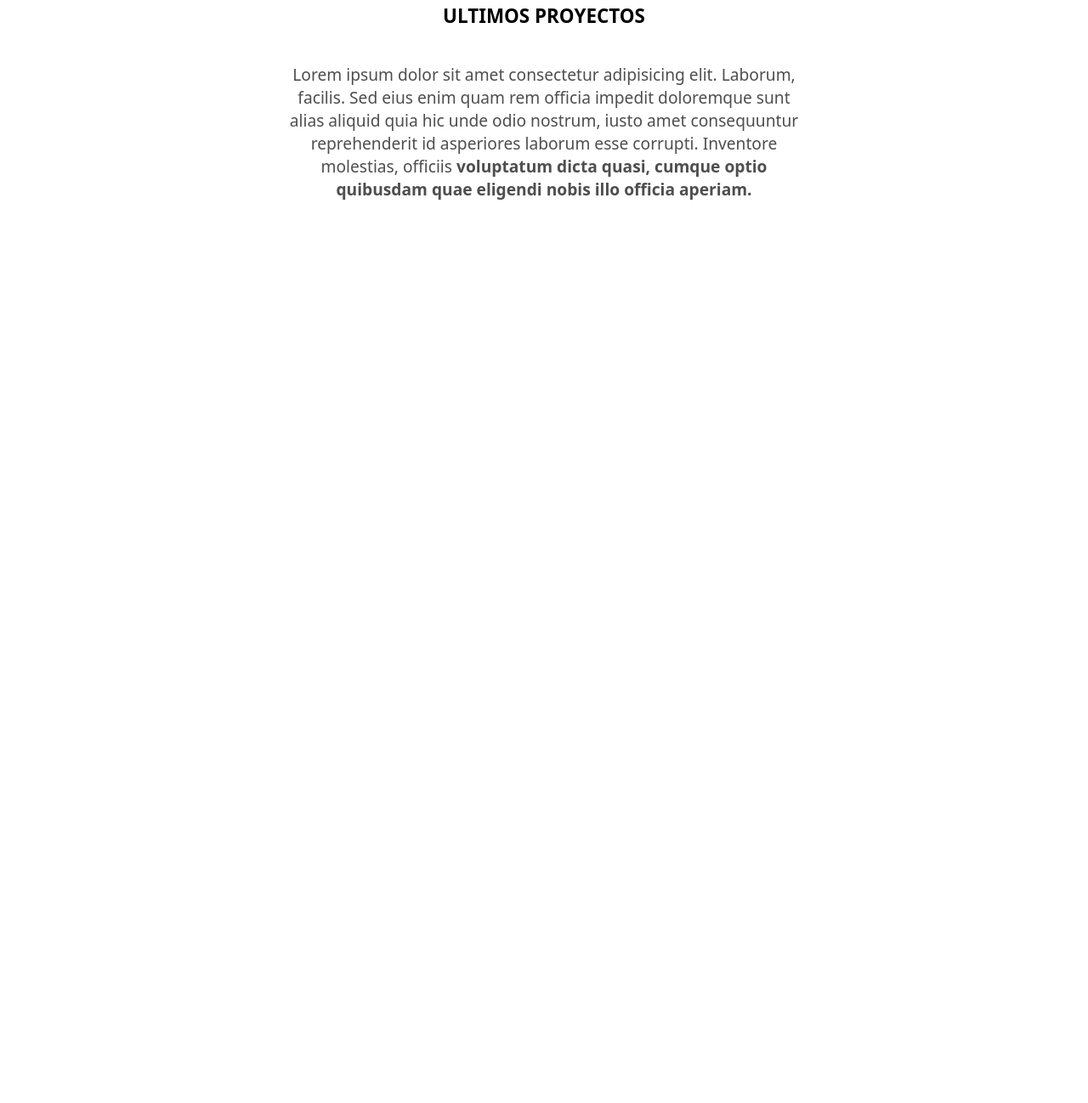
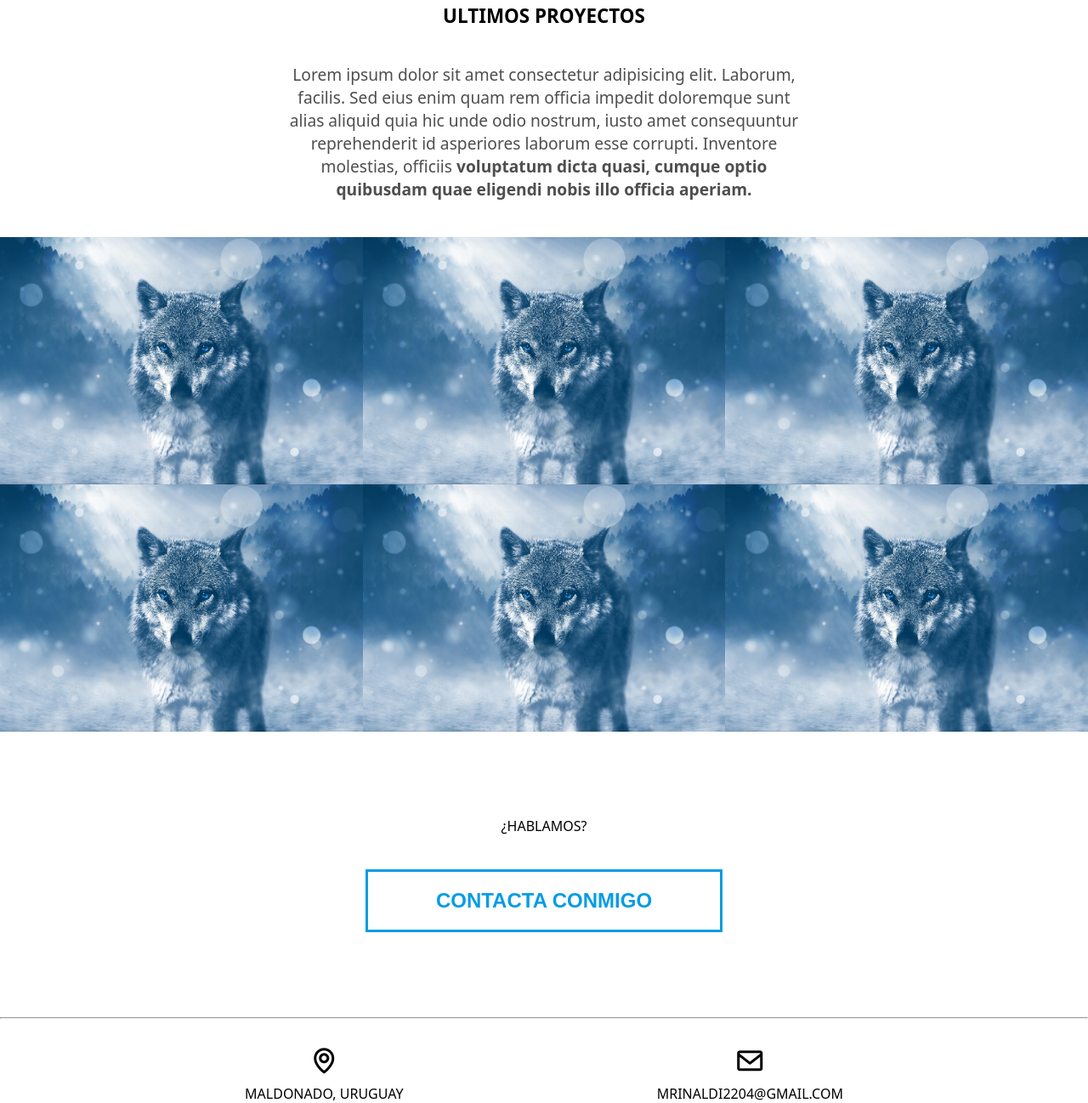
Before and after one commit to MaxiRinaldi22/Proyect-porfolio, a plain HTML site: page index.html in a window 1280 px wide. Shown: the part 2937-4235 px from the top of the page at 85% size. Before the commit the page ends 3216 px from the top, so only its background shows below. Drawn offline with nearby package versions, Linux system fonts and the light colour scheme.

Commit message:
Solo falta el footer

```diff
--- a/css/styles.css
+++ b/css/styles.css
@@ -391,6 +391,9 @@ header  li:hover, a:hover {
     font-size: .9rem;
     font-weight: 300;
 }
+.backgorund i {
+    padding: 10px;
+}
 
 
 /* Pre project */
@@ -416,3 +419,153 @@ header  li:hover, a:hover {
     max-width: 600px;
     color: var(--main-text);
 }
+
+/* Projects */
+
+.card img {
+    width: 100%;
+    height: 100%;
+    object-fit: cover;
+
+}
+
+.card {
+    width: 100%;
+    height: 100%;
+    cursor: crosshair;
+    position: relative;
+    transition: 0.5s ease-in-out;
+}
+
+
+
+.card::before  {
+   content: "";
+    position: absolute;
+    top: 0;
+    left: 0;
+    display: block;
+    width: 100%;
+    height: 100%;
+    background: linear-gradient(45deg, rgba(0, 0, 0, .8), rgba(0, 0, 0, .8));
+    z-index: 2;
+    transition: 0.5s all;
+    opacity: 0;
+
+}
+
+.card:hover::before{
+    opacity: 1;
+}
+
+
+.texto {
+    position: relative;
+    z-index: 3;
+    opacity: 0;
+    transform: translateY(-100px) translateX(0px);
+    transition: 0.5s all;
+    color: white;
+    display: flex;
+    text-align: center;
+    justify-content: center;
+    flex-direction: column;
+    width: 100%;
+}
+
+.texto h4{
+    font-weight: 500;
+    font-size: 1rem;
+    padding: 10px;
+}
+
+.texto p{
+    font-size: .9rem;
+    font-weight: 500;
+    color: gray;
+}
+
+
+.card:hover .texto {
+    opacity: 1;
+}
+
+.container-project {
+    display: grid;
+    grid-template-columns: repeat(3, 1fr);
+    grid-template-rows: repeat(2, 1fr);
+    align-content: center;
+    justify-items: center;
+    max-width: 100%;
+}
+
+/* Hablemos */
+
+.container-hablemos {
+    width: 100%;
+    height: 30vh;
+}
+
+.container-hablemos-text {
+    display: flex;
+    flex-direction: column;
+    text-align: center;
+    align-items: center;
+    justify-content: center;
+
+
+}
+
+.container-hablemos-text p {
+    padding: 0px;
+    margin-top: 100px;
+    margin-bottom: 20px;
+}
+
+.container-hablemos-text button {
+    background-color: white;
+    font-weight: 800;
+    border: 2px solid var(--main-color);
+
+}
+
+.container-hablemos-text button {
+    margin-top: 20px;
+    margin-bottom: 100px;
+    padding: 20px;
+    padding-left: 80px;
+   padding-right: 80px;
+   font-weight: bold;
+   font-size: 1.5rem;
+   background-color: white;
+   color: var(--main-color);
+   border: 3px solid var(--main-color);
+   cursor: pointer;
+   transition: all .5s ease;
+}
+
+.container-hablemos-text button:hover {
+    background-color: var(--main-color);
+    color: white;
+}
+
+.container-hablemos-info {
+    width: 100%;
+    height: 15vh;
+    display: flex;
+    justify-content: space-evenly;
+
+}
+
+.container-hablemos-info div {
+    display: flex;
+    flex-direction: column;
+    align-items: center;
+    justify-content: center;
+
+    padding: 10px;
+}
+
+.container-hablemos-info i {
+    padding: 10px;
+}
--- a/index.html
+++ b/index.html
@@ -20,7 +20,7 @@
       <header id="inicio">
         <nav class="nav">
           <ul class="menu">
-            <li><a href="#inicio">INICIO</a></li>
+            <li><a href="#">INICIO</a></li>
             <li><a href="#container-about">SOBRE MI</a></li>
             <li><a href="#container-pre-project">PORTFOLIO</a></li>
             <li><a href="">CONTACTO</a></li>
@@ -142,7 +142,7 @@
         </article>
 
         <article class="info">
-          <i class="bx bx-flag bx-lg"></i>
+          <i class="bx bx-time bx-lg"></i>
           <span class="number" data-value="4">0</span>
           <p class="separador-text">Meses de experincia</p>
         </article>
@@ -166,7 +166,71 @@
       </p>
     </section>
 
+    <section class="container-project">
+      <div class="card">
+        <img src="img/lobo.jpg" alt="Un lobo" />
+        <div class="texto">
+          <h4>Colmillo blanco</h4>
+          <p>Lorem ipsum dolor sit amet.</p>
+        </div>
+      </div>
+      <div class="card">
+        <img src="img/lobo.jpg" alt="Un lobo" />
+        <div class="texto">
+          <h4>COLMILLO BLANCO</h4>
+          <p>Lorem ipsum dolor sit amet.</p>
+        </div>
+      </div>
+      <div class="card">
+        <img src="img/lobo.jpg" alt="Un lobo" />
+        <div class="texto">
+          <h4>Colmillo blanco</h4>
+          <p>Lorem ipsum dolor sit amet.</p>
+        </div>
+      </div>
+      <div class="card">
+        <img src="img/lobo.jpg" alt="Un lobo" />
+        <div class="texto">
+          <h4>Colmillo blanco</h4>
+          <p>Lorem ipsum dolor sit amet.</p>
+        </div>
+      </div>
+      <div class="card">
+        <img src="img/lobo.jpg" alt="Un lobo" />
+        <div class="texto">
+          <h4>Colmillo blanco</h4>
+          <p>Lorem ipsum dolor sit amet.</p>
+        </div>
+      </div>
+      <div class="card">
+        <img src="img/lobo.jpg" alt="Un lobo" />
+        <div class="texto">
+          <h4>Colmillo blanco</h4>
+          <p>Lorem ipsum dolor sit amet.</p>
+        </div>
+      </div>
+    </section>
     <!-- End projects -->
+
+    <!-- Hablamos -->
+     <section class="container-hablemos">
+      <div class="container-hablemos-text">
+        <p>¿HABLAMOS?</p>
+        <button>CONTACTA CONMIGO</button>
+      </div>
+      <hr>
+      <div class="container-hablemos-info">
+        <div>
+          <i class='bx bx-map bx-md'></i>
+          <p>MALDONADO, URUGUAY</p>
+        </div>
+        <div>
+          <i class='bx bx-envelope bx-md'></i>
+          <p>MRINALDI2204@GMAIL.COM</p>
+        </div>
+      </div>
+     </section>
+    <!-- End Hablamos -->
 
     <!-- Footer -->
     <footer></footer>
```
Also changed, not shown: img/lobo.jpg (added).
